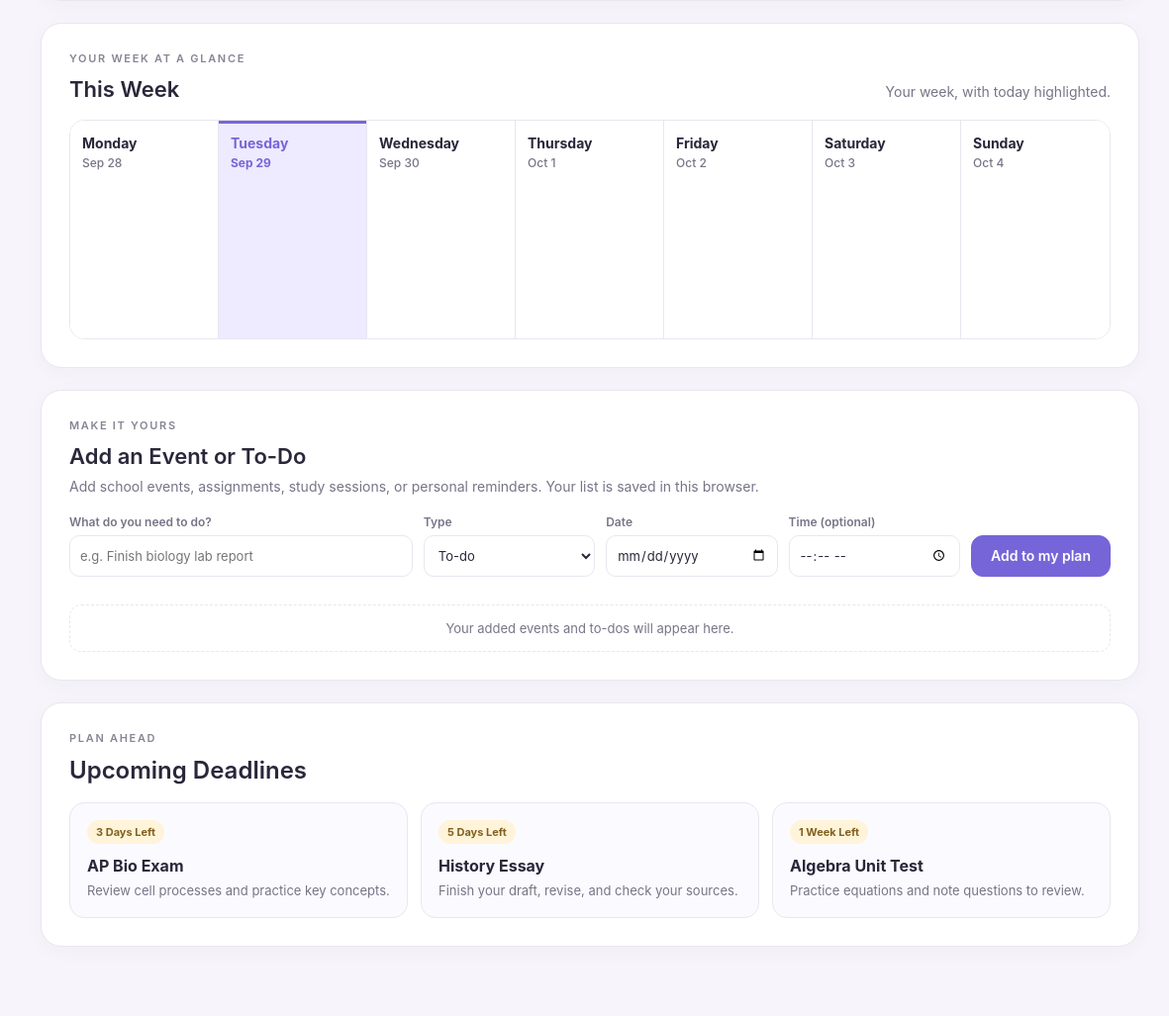
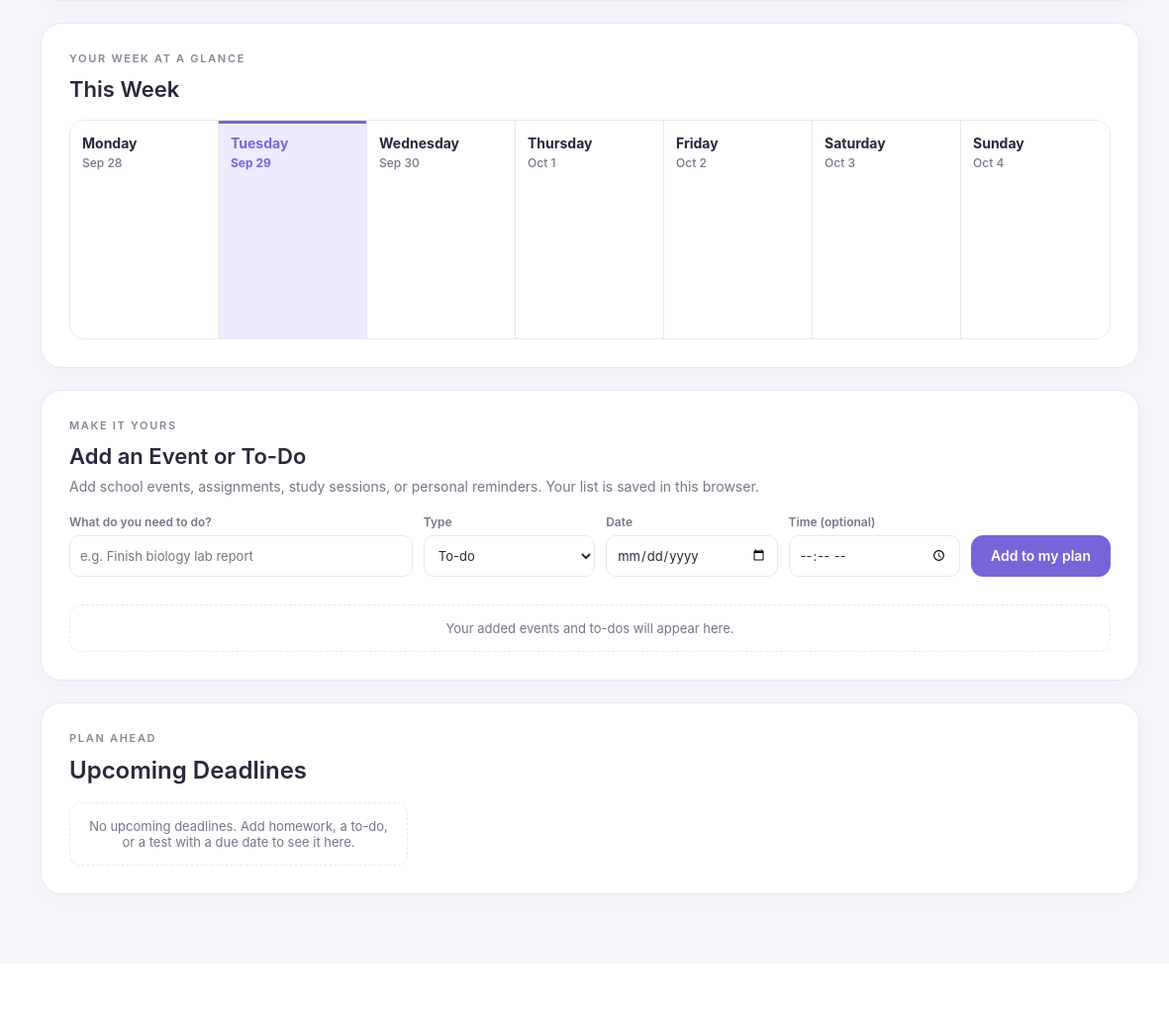
Before and after one commit to rahejaarya/Complete-Study-Tool, a Flask app: page /time-management in a window 1440 px wide. Shown: the part 1541-2568 px from the top of the page at 99% size, without its empty margins (259-1440 px from the left). After the commit the page ends 2453 px from the top, so only its background shows below. Run offline with Flask 3, Linux system fonts and the light colour scheme.

Commit message:
just updated the calender

```diff
--- a/templates/time_management.html
+++ b/templates/time_management.html
@@ -178,7 +178,6 @@
                             <div class="eyebrow">YOUR WEEK AT A GLANCE</div>
                             <h2 id="weekly-schedule-heading">This Week</h2>
                         </div>
-                        <p>Your week, with today highlighted.</p>
                     </div>
                     <div class="weekly-grid-scroll" tabindex="0" aria-label="Weekly schedule, scroll horizontally to see all days">
                         <div class="weekly-grid">
@@ -222,7 +221,7 @@
                                 <option value="to-do">To-do</option>
                                 <option value="event">Event</option>
                                 <option value="homework">Homework</option>
-                                <option value="exam">Exam prep</option>
+                                <option value="exam">Test / Quiz / Exam</option>
                                 <option value="rest">Rest / Break</option>
                             </select>
                         </label>
@@ -243,23 +242,7 @@
                 <section class="main-card deadline-section" aria-labelledby="deadlines-heading">
                     <div class="eyebrow">PLAN AHEAD</div>
                     <h2 id="deadlines-heading">Upcoming Deadlines</h2>
-                    <div class="deadline-grid">
-                        <article class="deadline-card">
-                            <span class="deadline-tag">3 Days Left</span>
-                            <h3>AP Bio Exam</h3>
-                            <p>Review cell processes and practice key concepts.</p>
-                        </article>
-                        <article class="deadline-card">
-                            <span class="deadline-tag">5 Days Left</span>
-                            <h3>History Essay</h3>
-                            <p>Finish your draft, revise, and check your sources.</p>
-                        </article>
-                        <article class="deadline-card">
-                            <span class="deadline-tag">1 Week Left</span>
-                            <h3>Algebra Unit Test</h3>
-                            <p>Practice equations and note questions to review.</p>
-                        </article>
-                    </div>
+                    <div id="deadlines-list" class="deadline-grid" aria-live="polite"></div>
                 </section>
             </section>
         </main>
@@ -305,6 +288,7 @@
             const plannerTime = document.getElementById("planner-time");
             const plannerStatus = document.getElementById("planner-status");
             const plannerList = document.getElementById("planner-list");
+            const deadlinesList = document.getElementById("deadlines-list");
             const weeklyDays = Array.from(document.querySelectorAll(".weekly-day"));
             const eventStorageKey = "studytool_time_management_events_v1";
 
@@ -477,11 +461,20 @@
                 return date.toLocaleDateString(undefined, { weekday: "short", month: "short", day: "numeric" });
             }
 
+            function formatEventType(type) {
+                return type === "exam" ? "Test / Quiz / Exam" : type;
+            }
+
             function formatDateKey(date) {
                 const year = date.getFullYear();
                 const month = String(date.getMonth() + 1).padStart(2, "0");
                 const day = String(date.getDate()).padStart(2, "0");
                 return `${year}-${month}-${day}`;
+            }
+
+            function parseDateKey(dateKey) {
+                const [year, month, day] = dateKey.split("-").map(Number);
+                return new Date(year, month - 1, day);
             }
 
             function renderCalendarDates() {
@@ -531,7 +524,7 @@
                     const title = document.createElement("h3");
                     title.textContent = event.title;
                     const metadata = document.createElement("p");
-                    metadata.textContent = `${event.type} · ${formatEventDate(event.date)}${event.time ? ` · ${event.time}` : ""}`;
+                    metadata.textContent = `${formatEventType(event.type)} · ${formatEventDate(event.date)}${event.time ? ` · ${event.time}` : ""}`;
                     details.append(title, metadata);
 
                     const actions = document.createElement("div");
@@ -545,6 +538,7 @@
                         event.done = !event.done;
                         saveEvents();
                         renderEvents();
+                        renderDeadlines();
                     });
 
                     const deleteButton = document.createElement("button");
@@ -557,11 +551,51 @@
                         saveEvents();
                         renderEvents();
                         renderScheduleEvents();
+                        renderDeadlines();
                     });
 
                     actions.append(doneButton, deleteButton);
                     item.append(details, actions);
                     plannerList.append(item);
+                });
+            }
+
+            function renderDeadlines() {
+                deadlinesList.replaceChildren();
+                const today = parseDateKey(formatDateKey(new Date()));
+                const deadlineEvents = events
+                    .filter((event) =>
+                        !event.done
+                        && ["to-do", "homework", "exam"].includes(event.type)
+                        && parseDateKey(event.date) >= today
+                    )
+                    .sort((left, right) => left.date.localeCompare(right.date));
+
+                if (deadlineEvents.length === 0) {
+                    const emptyMessage = document.createElement("p");
+                    emptyMessage.className = "planner-empty";
+                    emptyMessage.textContent = "No upcoming deadlines. Add homework, a to-do, or a test with a due date to see it here.";
+                    deadlinesList.append(emptyMessage);
+                    return;
+                }
+
+                deadlineEvents.forEach((event) => {
+                    const daysLeft = Math.round((parseDateKey(event.date) - today) / 86400000);
+                    const card = document.createElement("article");
+                    card.className = "deadline-card";
+
+                    const tag = document.createElement("span");
+                    tag.className = "deadline-tag";
+                    tag.textContent = daysLeft === 0
+                        ? "Due today"
+                        : `${daysLeft} ${daysLeft === 1 ? "day" : "days"} left`;
+
+                    const title = document.createElement("h3");
+                    title.textContent = event.title;
+                    const details = document.createElement("p");
+                    details.textContent = `${formatEventType(event.type)} · ${formatEventDate(event.date)}`;
+                    card.append(tag, title, details);
+                    deadlinesList.append(card);
                 });
             }
 
@@ -614,12 +648,14 @@
                 plannerForm.reset();
                 renderEvents();
                 renderScheduleEvents();
+                renderDeadlines();
             });
 
             plannerTitle.addEventListener("input", () => plannerTitle.setCustomValidity(""));
             renderCalendarDates();
             renderEvents();
             renderScheduleEvents();
+            renderDeadlines();
         })();
     </script>
 </body>
```
